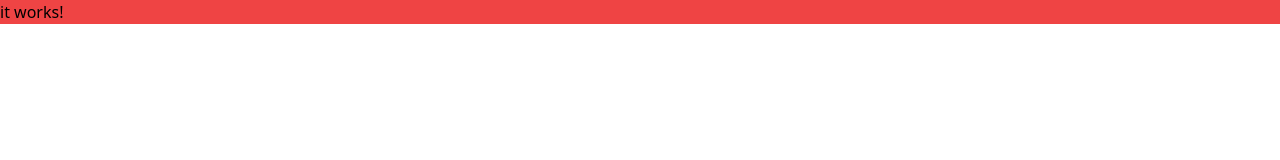
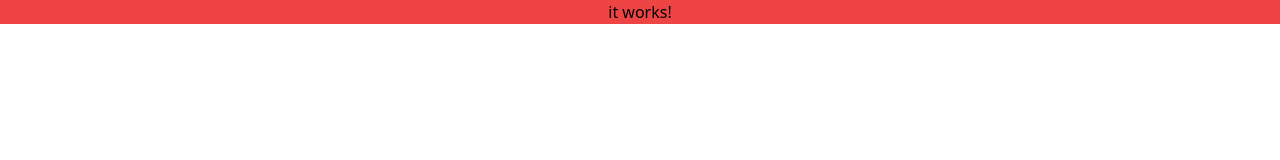
Before and after one commit to yeongminChae/NextJs-Deep-Studying, a Next.js app in the folder carrot-market/: page / in a window 1280 px wide. Shown: the top 160 px of the page. Built offline with nearby package versions, Linux system fonts and the light colour scheme.

Commit message:
Tailwind introduction

```diff
--- a/carrot-market/pages/index.tsx
+++ b/carrot-market/pages/index.tsx
@@ -2,8 +2,8 @@ import type { NextPage } from "next";
 
 const Home: NextPage = () => {
   return (
-    <div className="bg-red-500">
-      <h1 className="text-black">it works!</h1>
+    <div className="bg-red-500 text-center grid ">
+      <h1 className="text-black"> it works!</h1>
     </div>
   );
 };
```
